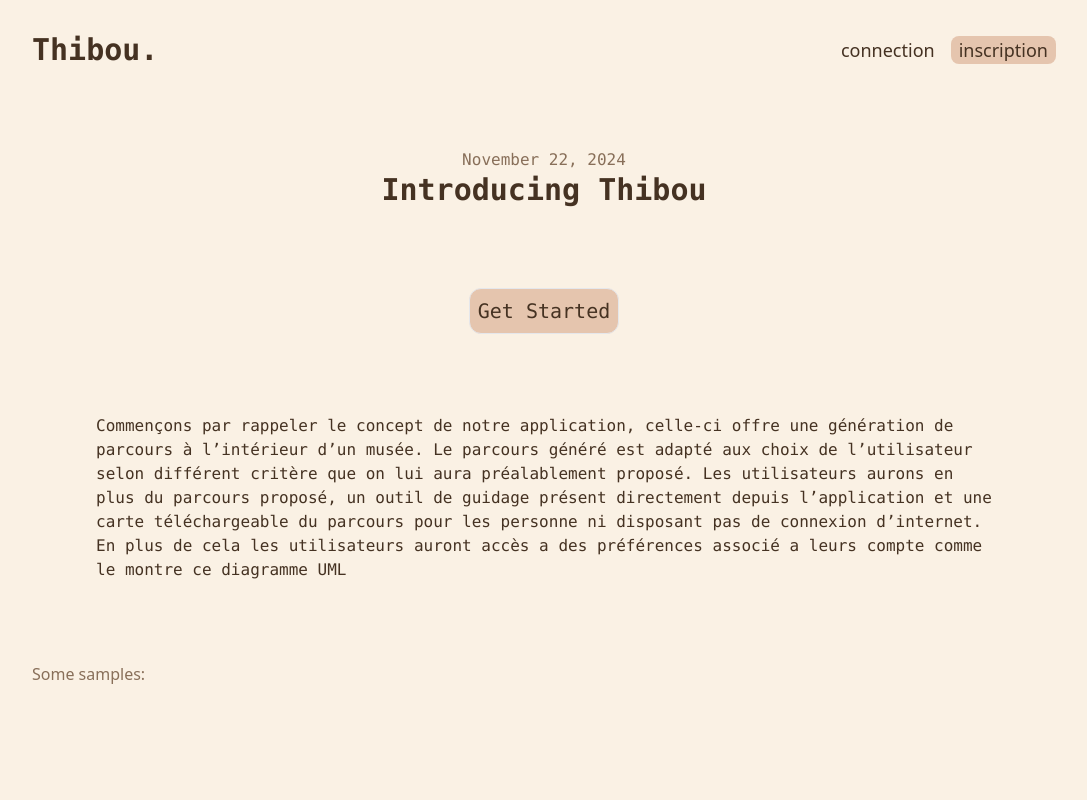
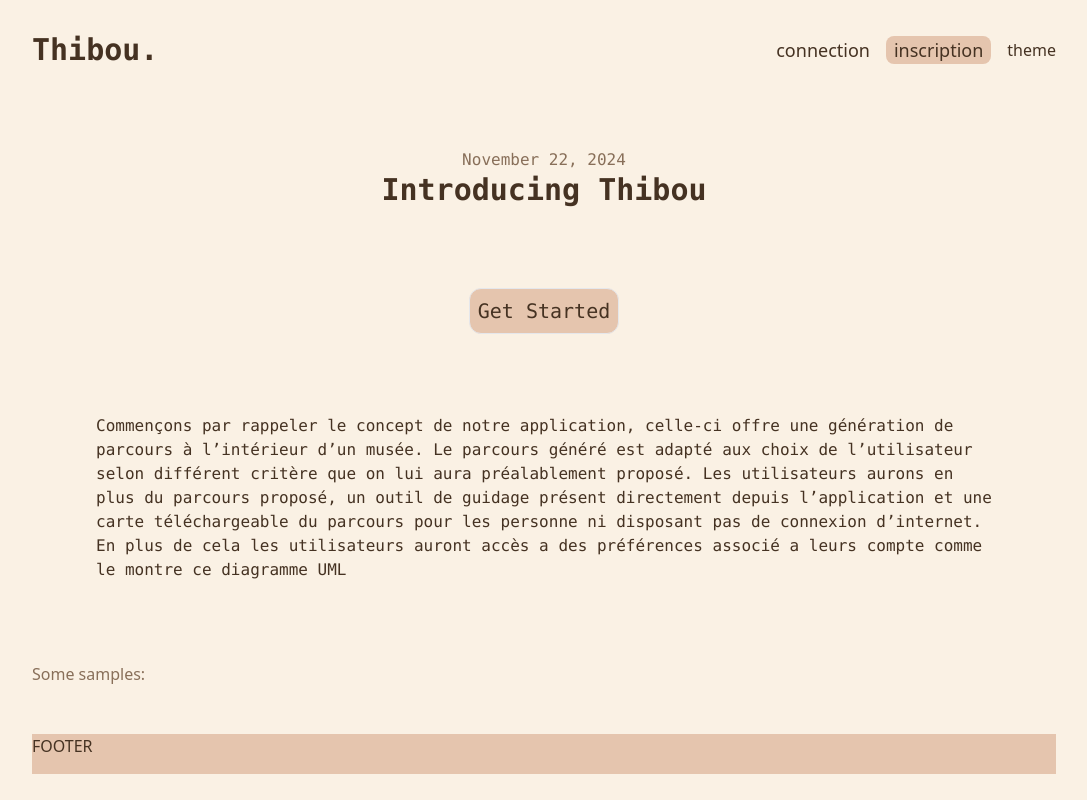
Before and after one commit to balded1ams/Thibou, a React (Vite) app: page / in a window 1280 px wide. Shown: the whole page, without its empty margins (96-1183 px from the left). Built offline with nearby package versions, Linux system fonts and the light colour scheme.

Commit message:
added footer

```diff
--- a/src/App.tsx
+++ b/src/App.tsx
@@ -4,6 +4,7 @@ import Title from "./components/title.tsx"
 import Intro from "./components/introduction.tsx";
 import Samples from "./components/samples.tsx";
 import {useThemeContext} from "./hooks/useTheme.ts";
+import Footer from "./components/footer.tsx";
 
 
 function App() {
@@ -25,7 +26,7 @@ function App() {
                 <Start />
                 <Intro/>
                 <Samples/>
-
+                <Footer/>
             </main>
         </div>
     );
--- a/src/components/footer.tsx
+++ b/src/components/footer.tsx
@@ -1,7 +1,13 @@
+import {useThemeContext} from "../hooks/useTheme.ts";
+
 function Footer() {
+    const {systemTheme} = useThemeContext();
     return (
-        <div className=" flex-col h-10">
-
+        <div className=" flex-col h-10"
+        style={{
+            backgroundColor: systemTheme.background.secondary,
+        }}>
+            FOOTER
         </div>
     );
 }
--- a/src/components/header.tsx
+++ b/src/components/header.tsx
@@ -1,7 +1,8 @@
 import {useThemeContext} from "../hooks/useTheme.ts";
+import {theme} from "../utils/index.ts";
 
 const Header = () => {
-    const { systemTheme } = useThemeContext();
+    const { systemTheme, setTheme } = useThemeContext();
 
     return (
         <header className='flex items-center justify-between py-8 '>
@@ -30,6 +31,9 @@ const Header = () => {
                 }}>
                     inscription
                 </h1>
+                <button onClick={() => setTheme(systemTheme === theme.light ? theme.dark : theme.light)}>
+                    theme
+                </button>
             </div>
         </header>
     );
```
